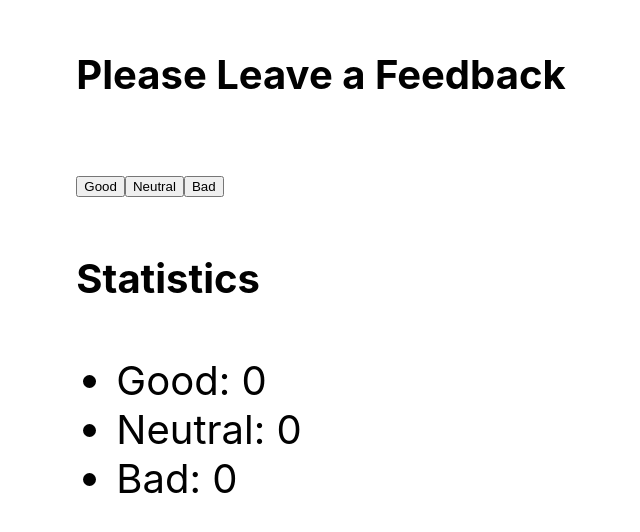
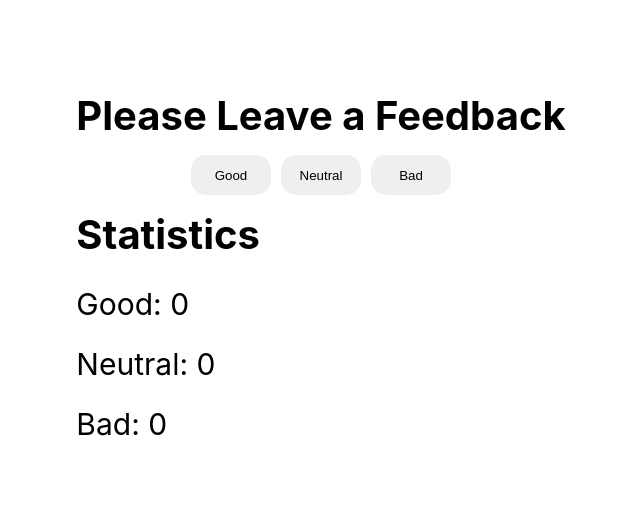
Before and after one commit to Enma04/goit-react-hw-02-feedback, a React (Create React App) app: page / in a window 1280 px wide. Shown: the part 130-662 px from the top of the page, without its empty margins (319-959 px from the left). Built offline with nearby package versions, Linux system fonts and the light colour scheme.

Commit message:
Tarea-2-punto-1-finalizado

```diff
--- a/src/components/App.jsx
+++ b/src/components/App.jsx
@@ -12,7 +12,7 @@ export const App = () => {
         color: '#010101'
       }}
     >
-      <FeedBack />
+      <FeedBack /* step={2} initialValue={4} */ />
 
     </div>
   );
--- a/src/components/FeedBack/FeedBack.jsx
+++ b/src/components/FeedBack/FeedBack.jsx
@@ -1,19 +1,41 @@
 import React, { Component } from 'react';
-//import css from "./FeedBack.module.css";
+import css from "./FeedBack.module.css";
 
 export default class FeedBack extends Component {
-  static defaultProps = {};
+  static defaultProps = {
+    step: 1,
+    initialValue: 0,
+  };
 
   static propTypes = {};
+
+  funcAdd(event) {
+    const { step } = this.props;
+    const { good, neutral, bad } = this.state;
+    const type = event.target.id;
+
+    if( type === "good" ) {
+      this.setState({ good: good + step });
+      return;
+    }
+    else if( type === "neutral" ) {
+      this.setState({ neutral: neutral + step });
+      return;
+    }
+
+    this.setState({ bad: bad + step });
+  };
 
   constructor(props) {
     super(props);
 
     this.state = {
-      good: 0,
-      neutral: 0,
-      bad: 0,
+      good: this.props.initialValue,
+      neutral: this.props.initialValue,
+      bad: this.props.initialValue,
     };
+
+    this.funcAdd = this.funcAdd.bind(this);
   }
 
   render() {
@@ -22,17 +44,17 @@ export default class FeedBack extends Component {
 
     return (
       <section className="feedBackSec">
-        <h4 className="titleFeedBack">Please Leave a Feedback</h4>
-        <div>
-          <button>Good</button>
-          <button>Neutral</button>
-          <button>Bad</button>
+        <h4 className={css.titleFeedBack}>Please Leave a Feedback</h4>
+        <div className={css.buttonGroup} >
+          <button id='good' className={css.btnFeedBack} onClick={ this.funcAdd } >Good</button>
+          <button id='neutral' className={css.btnFeedBack} onClick={ this.funcAdd } >Neutral</button>
+          <button id='bad' className={css.btnFeedBack} onClick={ this.funcAdd } >Bad</button>
         </div>
-        <h4 className="titleFeedBack">Statistics</h4>
-        <ul className="statisticsList">
-          <li className="statisticsItem"> Good: {good} </li>
-          <li className="statisticsItem"> Neutral: {neutral} </li>
-          <li className="statisticsItem"> Bad: {bad} </li>
+        <h4 className={css.titleFeedBack}>Statistics</h4>
+        <ul className={css.statisticsList}>
+          <li className={css.statisticsItem}> Good: {good} </li>
+          <li className={css.statisticsItem}> Neutral: {neutral} </li>
+          <li className={css.statisticsItem}> Bad: {bad} </li>
         </ul>
         {children}
       </section>
--- a/src/components/FeedBack/FeedBack.module.css
+++ b/src/components/FeedBack/FeedBack.module.css
@@ -0,0 +1,35 @@
+.titleFeedBack {
+    margin: 15px 0;
+}
+
+.buttonGroup {
+    display: flex;
+    justify-content: center;
+    gap: 10px;
+    margin: 10px 0;
+}
+
+.btnFeedBack {
+    height: 40px;
+    width: 80px;
+    border-radius: 15px;
+    border: none;
+    padding: 0;
+}
+
+.btnFeedBack:hover {
+    cursor: pointer;
+    opacity: 70%;
+    color: rgba(0, 0, 0, 0.757);
+}
+
+.statisticsList {
+    margin: 10px 0;
+    padding: 0;
+    list-style-type: none;
+    font-size: 30px;
+}
+
+.statisticsItem {
+    padding: 12px 0;
+}
```
